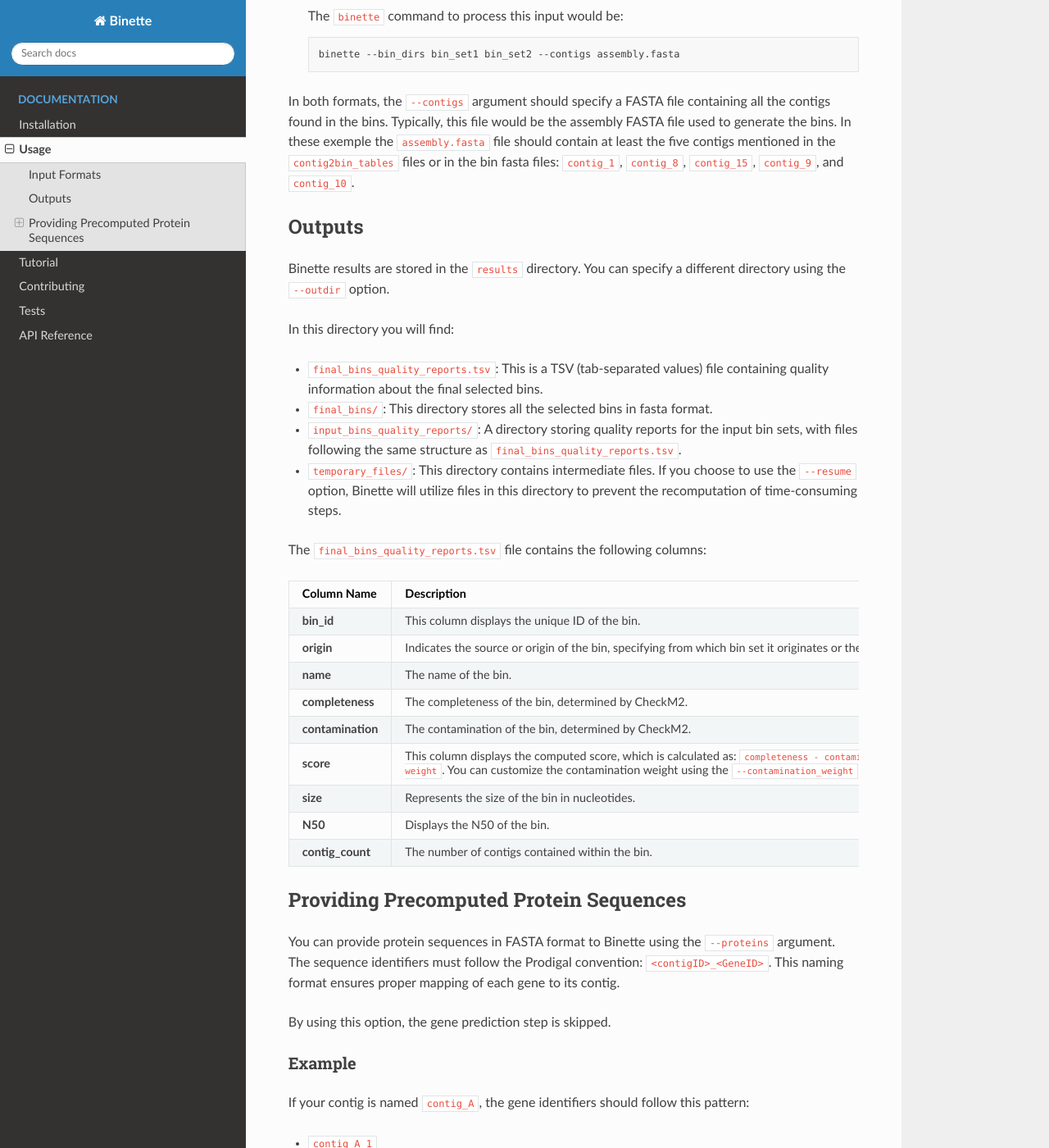
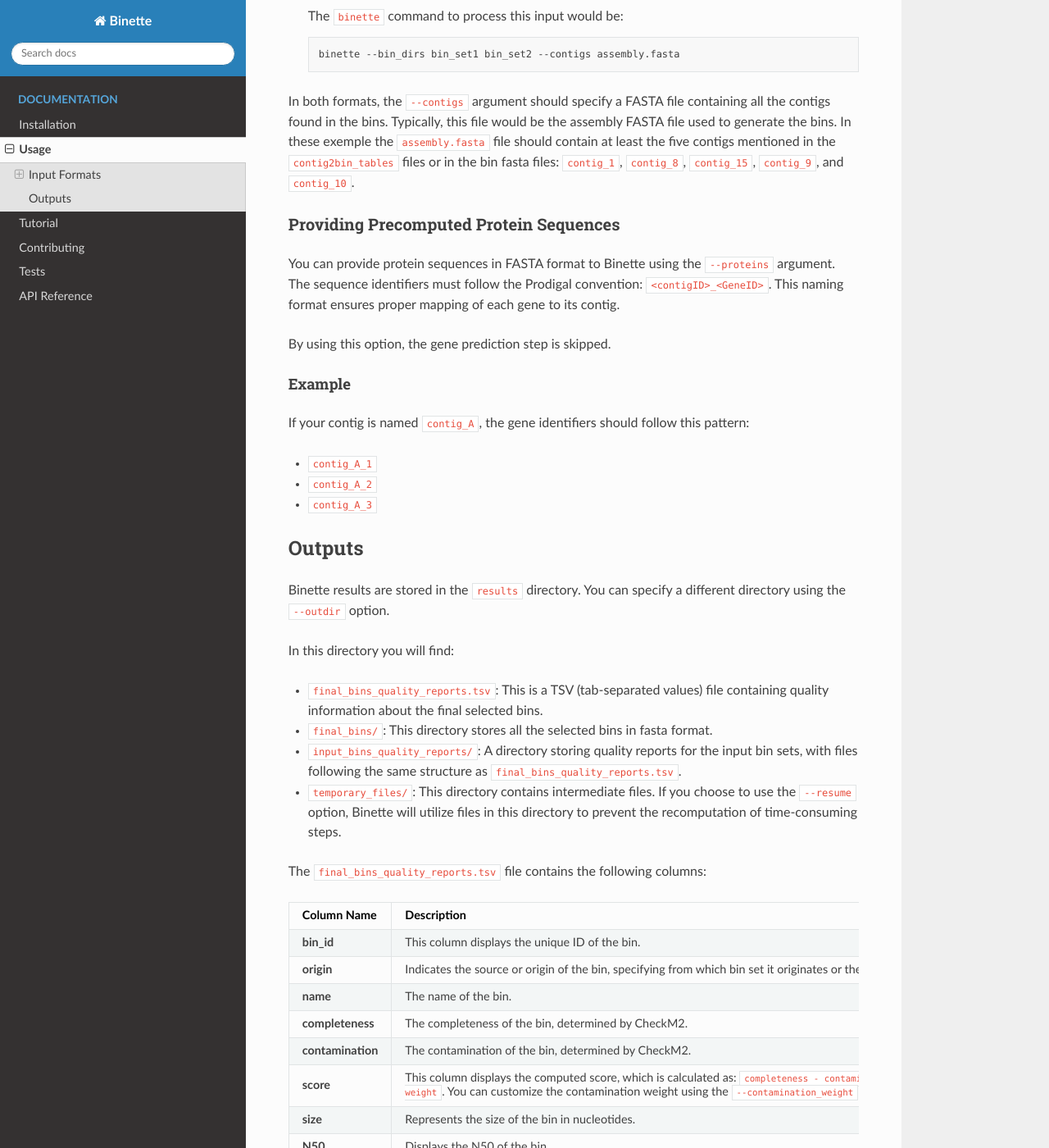
Before and after one commit to genotoul-bioinfo/Binette, a Sphinx documentation site: the page built from docs/usage.md, in a window 1280 px wide and 1400 px high, scrolled down 1150 px. Shown: the whole window at 82% size. Built offline with Sphinx 7.4.7 and the Read the Docs theme 3.1.0, drawn with Linux system fonts in a browser that asks for light colours; some of the changed lines change nothing that is shown.

Commit message:
Update usage.md

```diff
--- a/docs/usage.md
+++ b/docs/usage.md
@@ -60,6 +60,19 @@
 
 
 
+### Providing Precomputed Protein Sequences
+
+You can provide protein sequences in FASTA format to Binette using the `--proteins` argument. The sequence identifiers must follow the Prodigal convention: `<contigID>_<GeneID>`. This naming format ensures proper mapping of each gene to its contig.
+
+By using this option, the gene prediction step is skipped.
+
+#### Example
+If your contig is named `contig_A`, the gene identifiers should follow this pattern:
+- `contig_A_1`
+- `contig_A_2`
+- `contig_A_3`
+
+
 ## Outputs
 
 Binette results are stored in the `results` directory. You can specify a different directory using the `--outdir` option.
@@ -83,18 +96,3 @@
 | **size**            | Represents the size of the bin in nucleotides.                                                              |
 | **N50**             | Displays the N50 of the bin.                                                                                |
 | **contig_count**    | The number of contigs contained within the bin.
-
-
-
-
-## Providing Precomputed Protein Sequences
-
-You can provide protein sequences in FASTA format to Binette using the `--proteins` argument. The sequence identifiers must follow the Prodigal convention: `<contigID>_<GeneID>`. This naming format ensures proper mapping of each gene to its contig.
-
-By using this option, the gene prediction step is skipped.
-
-### Example
-If your contig is named `contig_A`, the gene identifiers should follow this pattern:
-- `contig_A_1`
-- `contig_A_2`
-- `contig_A_3`
```
